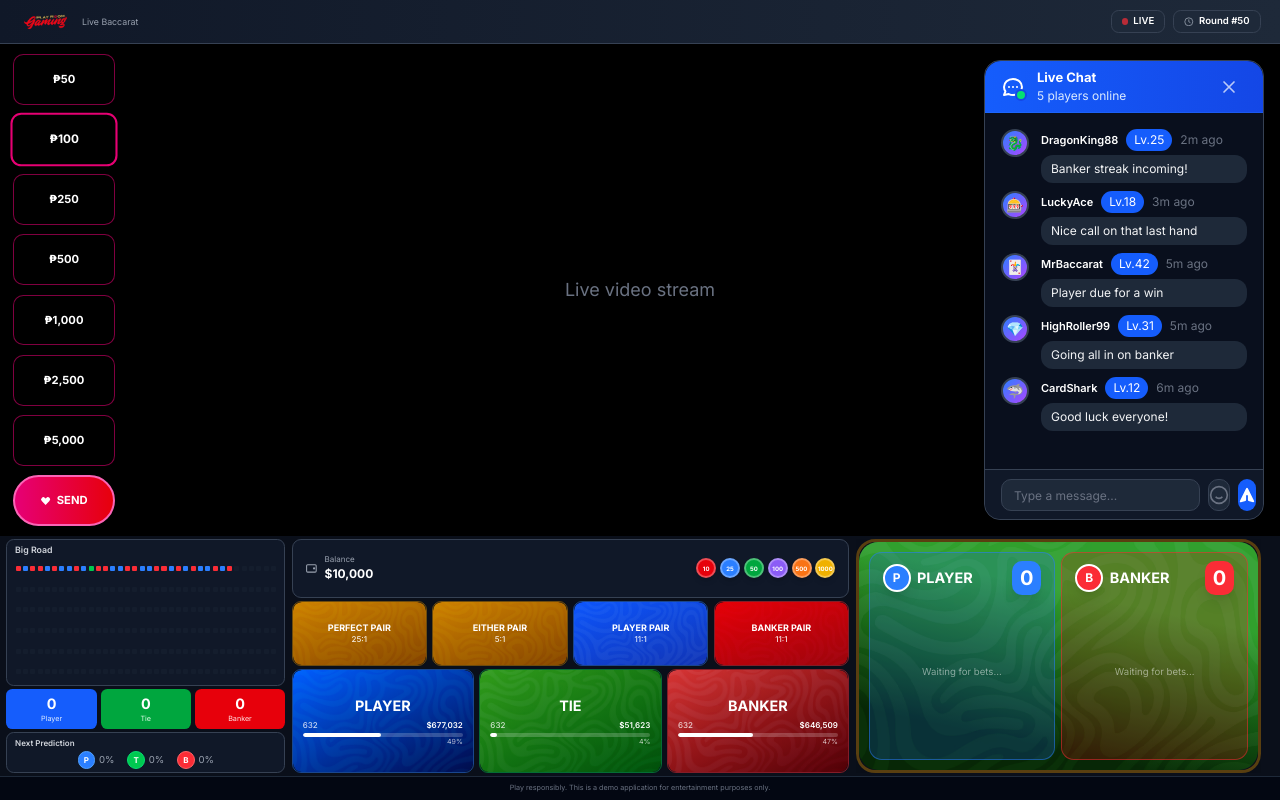
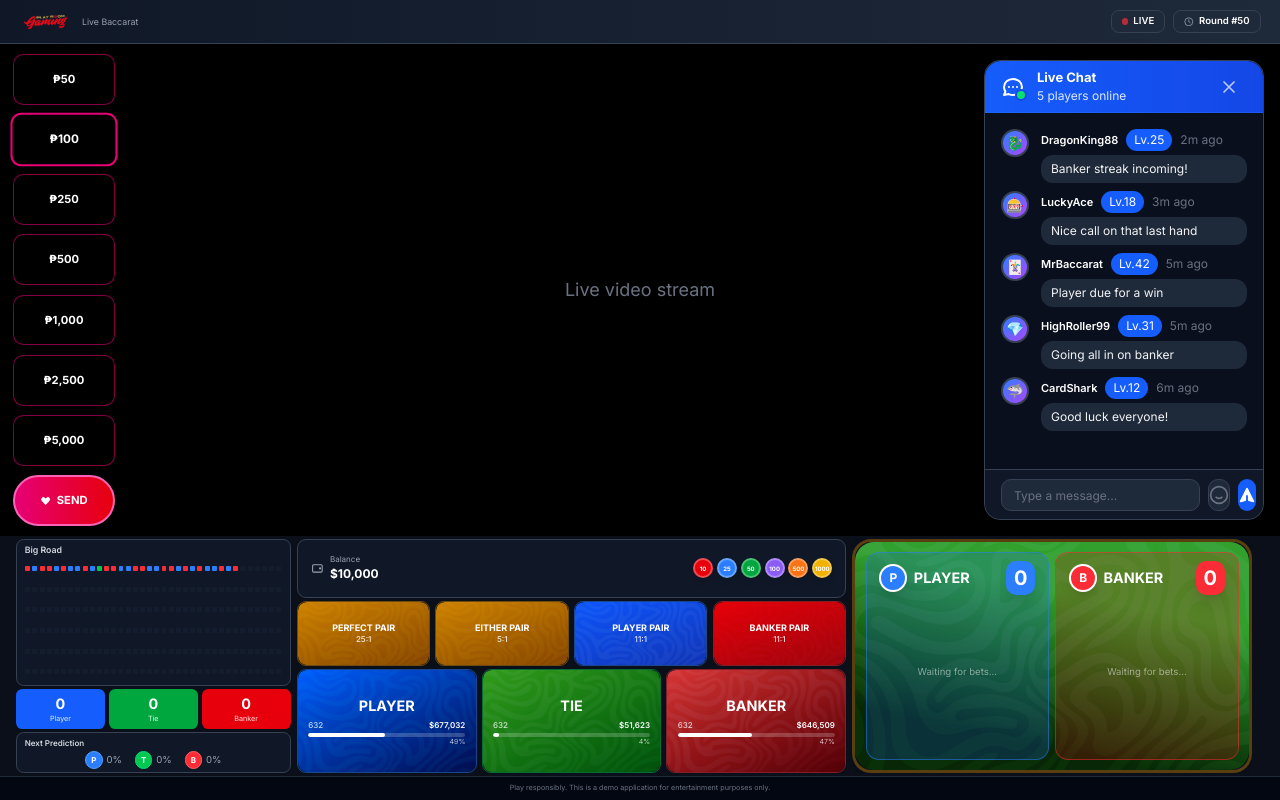
Before and after one commit to niomartinez/playroom-web, a Next.js app: page /play in a window 1280 px wide. Built offline with nearby package versions, Linux system fonts and the light colour scheme.

Commit message:
fix: Bottom panel padding matches chat/chip margins (16px sides)
Co-Authored-By: Claude Opus 4.6 (1M context) <noreply@anthropic.com>

```diff
--- a/src/app/play/page.tsx
+++ b/src/app/play/page.tsx
@@ -35,7 +35,7 @@ export default function PlayPage() {
           display: "grid",
           gridTemplateColumns: "22% 44% 32%",
           gap: "0.5vw",
-          padding: "0.4vh 0.5vw",
+          padding: "0.4vh 16px",
         }}
       >
         {/* Left: Roadmap with scores + prediction */}
```
